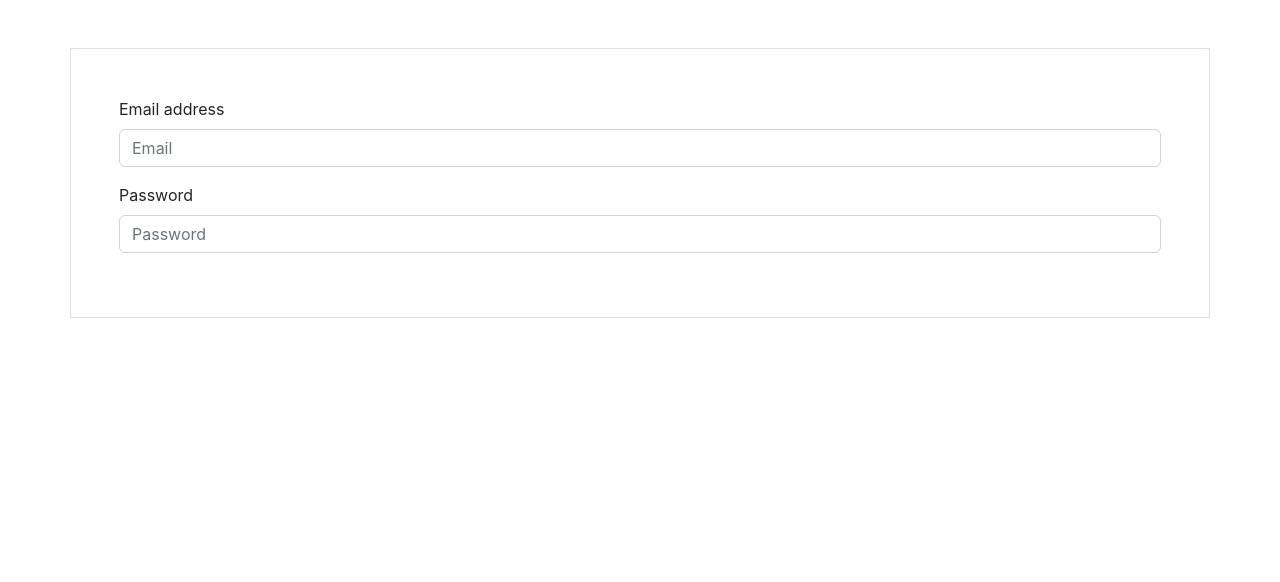
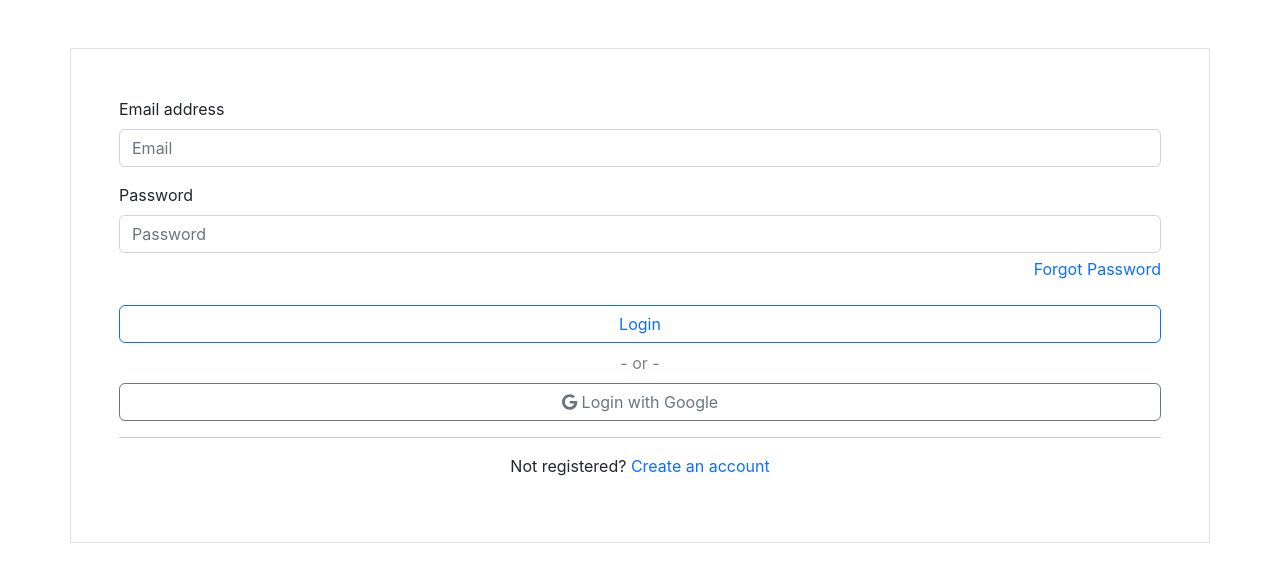
Before and after one commit to Mikadifo/Certificage, a React (Create React App) app: page /login in a window 1280 px wide. Shown: the top 582 px of the page. Built offline with nearby package versions, Linux system fonts and the light colour scheme; no server answers.

Commit message:
[feat] login view

```diff
--- a/package.json
+++ b/package.json
@@ -3,6 +3,11 @@
   "version": "0.1.0",
   "private": true,
   "dependencies": {
+    "@fortawesome/fontawesome-svg-core": "^6.1.1",
+    "@fortawesome/free-brands-svg-icons": "^6.1.1",
+    "@fortawesome/free-regular-svg-icons": "^6.1.1",
+    "@fortawesome/free-solid-svg-icons": "^6.1.1",
+    "@fortawesome/react-fontawesome": "^0.1.18",
     "@testing-library/jest-dom": "^5.16.4",
     "@testing-library/react": "^13.2.0",
     "@testing-library/user-event": "^13.5.0",
--- a/src/App.js
+++ b/src/App.js
@@ -2,6 +2,7 @@ import { Routes, Route } from 'react-router-dom';
 import Home from './views/home/Home';
 import Login from './views/login/Login';
 import Dashboard from './views/dashboard/Dashboard';
+import ResetPass from './views/resetpass/ResetPass';
 import './App.css';
 
 const App = () => {
@@ -10,6 +11,7 @@ const App = () => {
             <Routes>
                 <Route exact path="/" element={<Home />} />
                 <Route exact path="/login" element={<Login />} />
+                <Route exact path="/reset-pass" element={<ResetPass />} />
                 <Route exact path="/dashboard" element={<Dashboard />} />
             </Routes>
         </>
--- a/src/views/login/Login.css
+++ b/src/views/login/Login.css
@@ -0,0 +1,4 @@
+.or-separator {
+  color: rgba(0, 0, 0, 0.5);
+  margin: 0;
+}
--- a/src/views/login/Login.js
+++ b/src/views/login/Login.js
@@ -1,5 +1,6 @@
 import { useEffect, useState } from 'react';
 import { auth } from './../../firebase/config';
+import { Link } from 'react-router-dom';
 import {
     signInWithGoogle,
     logInWithEmailAndPassword,
@@ -7,6 +8,8 @@ import {
 import { useAuthState } from 'react-firebase-hooks/auth';
 import { useNavigate } from 'react-router-dom';
 import './Login.css';
+import { FontAwesomeIcon } from '@fortawesome/react-fontawesome';
+import { faGoogle } from '@fortawesome/free-brands-svg-icons';
 
 const Login = () => {
     const [email, setEmail] = useState('');
@@ -31,21 +34,47 @@ const Login = () => {
                 <input
                     id="email-input-login"
                     type="email"
+                    value={email}
+                    onChange={(e) => setEmail(e.target.value)}
                     className="form-control"
                     placeholder="Email"
                 />
             </div>
-            <div className="mb-3">
+            <div className="mb-4">
                 <label htmlFor="pass-input-login" className="form-label">
                     Password
                 </label>
                 <input
                     id="pass-input-login"
                     type="password"
+                    value={password}
+                    onChange={(e) => setPassword(e.target.value)}
                     className="form-control"
                     placeholder="Password"
                 />
+                <p className="text-end mt-1">
+                    <Link to="/reset-pass" className="text-decoration-none">
+                        Forgot Password
+                    </Link>
+                </p>
             </div>
+            <div className="d-grid gap-2">
+                <button type="button" className="btn btn-outline-primary">
+                    Login
+                </button>
+                <p className="or-separator text-center">- or -</p>
+                <button type="button" className="btn btn-outline-secondary">
+                    <i className="fa-brands fa-google"></i>
+                    <FontAwesomeIcon icon={faGoogle} /> Login with Google
+                </button>
+            </div>
+            <hr />
+            <p className="text-center">
+                Not registered?{' '}
+                <Link to="/register" className="text-decoration-none">
+                    Create an account
+                </Link>
+            </p>
         </div>
     );
 };
--- /dev/null
+++ b/src/views/resetpass/ResetPass.js
@@ -0,0 +1,5 @@
+const ResetPass = () => {
+    return <>rest</>;
+};
+
+export default ResetPass;
```
Also changed, not shown: 1 other file (tests, documents, lock files or other folders).
